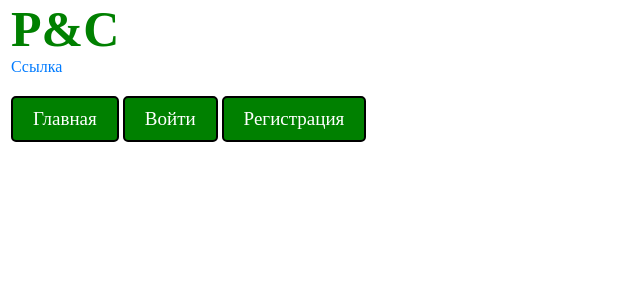
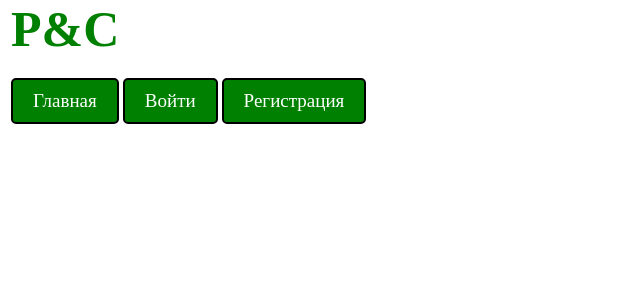
Before and after one commit to evgeniVenkov/WebSite, a Django app: page / in a window 1280 px wide. Shown: the top 300 px of the page, without its empty margins (0-640 px from the left). Run offline with Django 5.2, Linux system fonts and the light colour scheme.

Commit message:
add ignore

```diff
--- a/website/templates/home/home.html
+++ b/website/templates/home/home.html
@@ -1,5 +1,5 @@
 {% extends 'layout.html'%} {% block main%}
 
-<a href="tasks/">Ссылка</a>
+
 
 {%endblock%}
```
Also changed, not shown: website/db.sqlite3.
